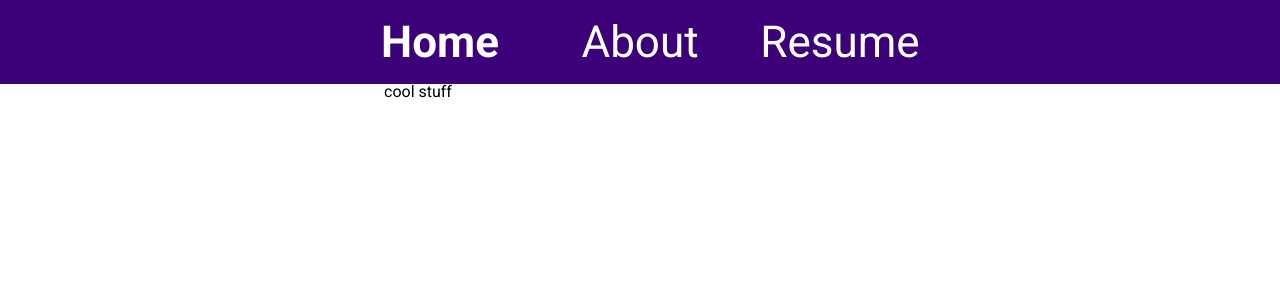
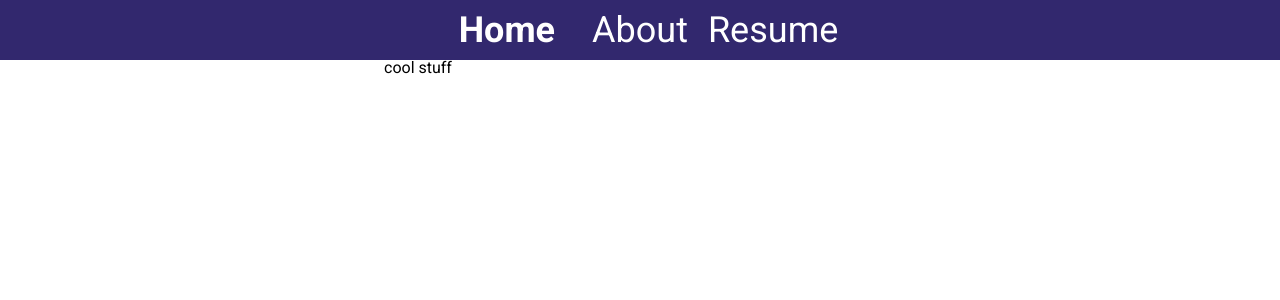
Before and after one commit to skondrashov/website, a React (Create React App) app: page / in a window 1280 px wide. Shown: the top 300 px of the page. Built offline with nearby package versions, Linux system fonts and the light colour scheme.

Commit message:
styling changes

```diff
--- a/src/Main.scss
+++ b/src/Main.scss
@@ -5,7 +5,7 @@ main {
   }
   h2 {
     font-weight: bold;
-    font-size: 26px;
+    font-size: #{'max(12px, 2.7vh)'};
     margin-bottom: 20px;
     color: white;
     background-color: $light;
--- a/src/Nav.scss
+++ b/src/Nav.scss
@@ -1,14 +1,15 @@
 nav {
-  padding: 20px 0;
+  padding: 1.5vh 0;
   text-align: center;
   background-color: $dark;
   color: white;
-  font-size: #{'min(5.5vh, 6vw)'};
+  font-size: #{'min(4.5vh, 3.3vw)'};
   flex-right {
+    width: 40vw;
     margin: auto;
-    width: 600px;
+    justify-content: center;
     a {
-      margin: 0 15px;
+      flex:.26;
       &.active {
         font-weight: bold;
       }
--- a/src/variables.scss
+++ b/src/variables.scss
@@ -1,3 +1,3 @@
-$dark: rgb(60, 0, 120);
-$light: rgb(180, 160, 250);
-$offwhite: rgb(254, 252, 255);
+$dark: rgb(50, 40, 110);
+$light: rgb(110, 100, 170);
+$offwhite: rgb(253, 252, 255);
```
